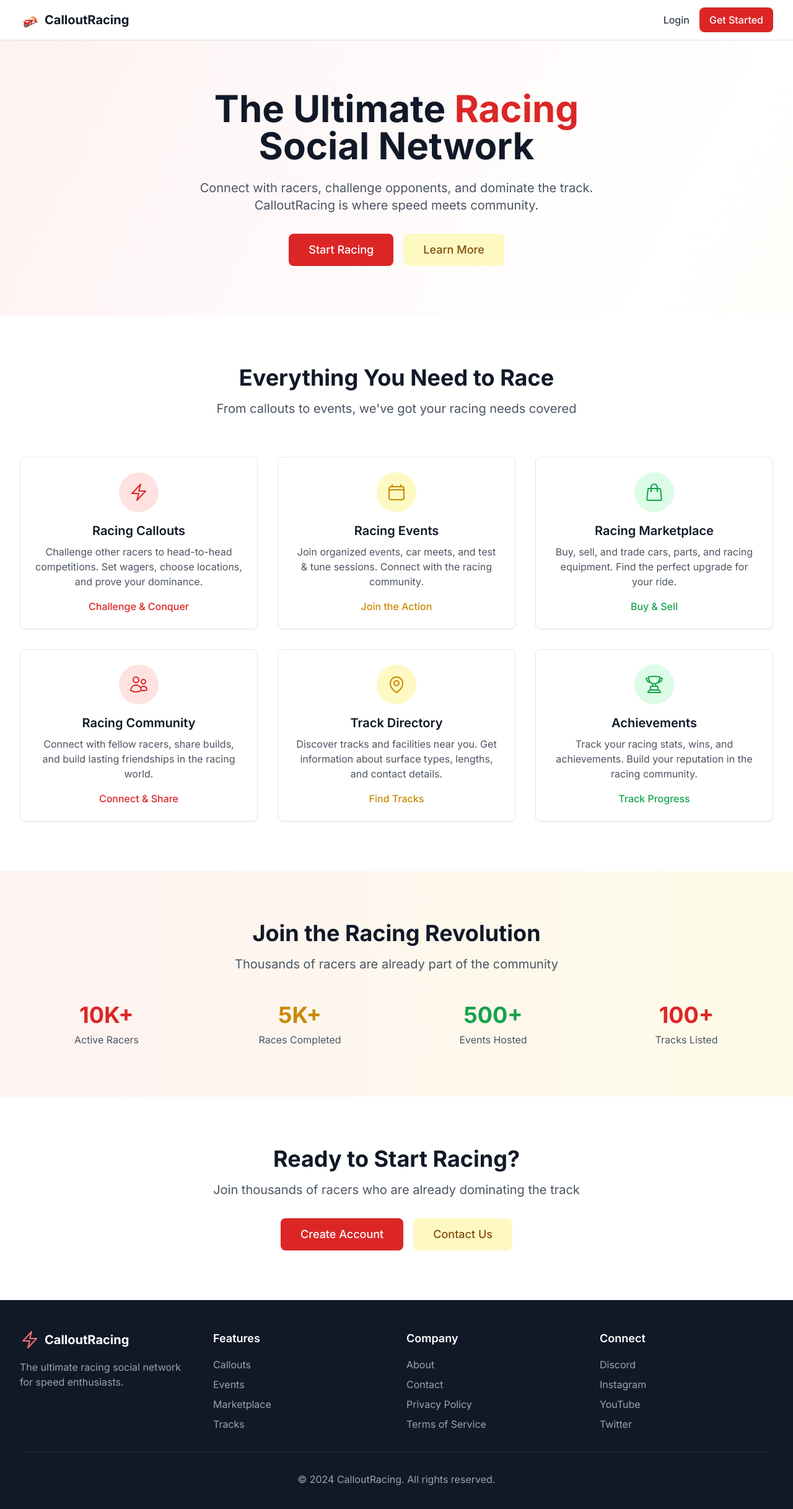
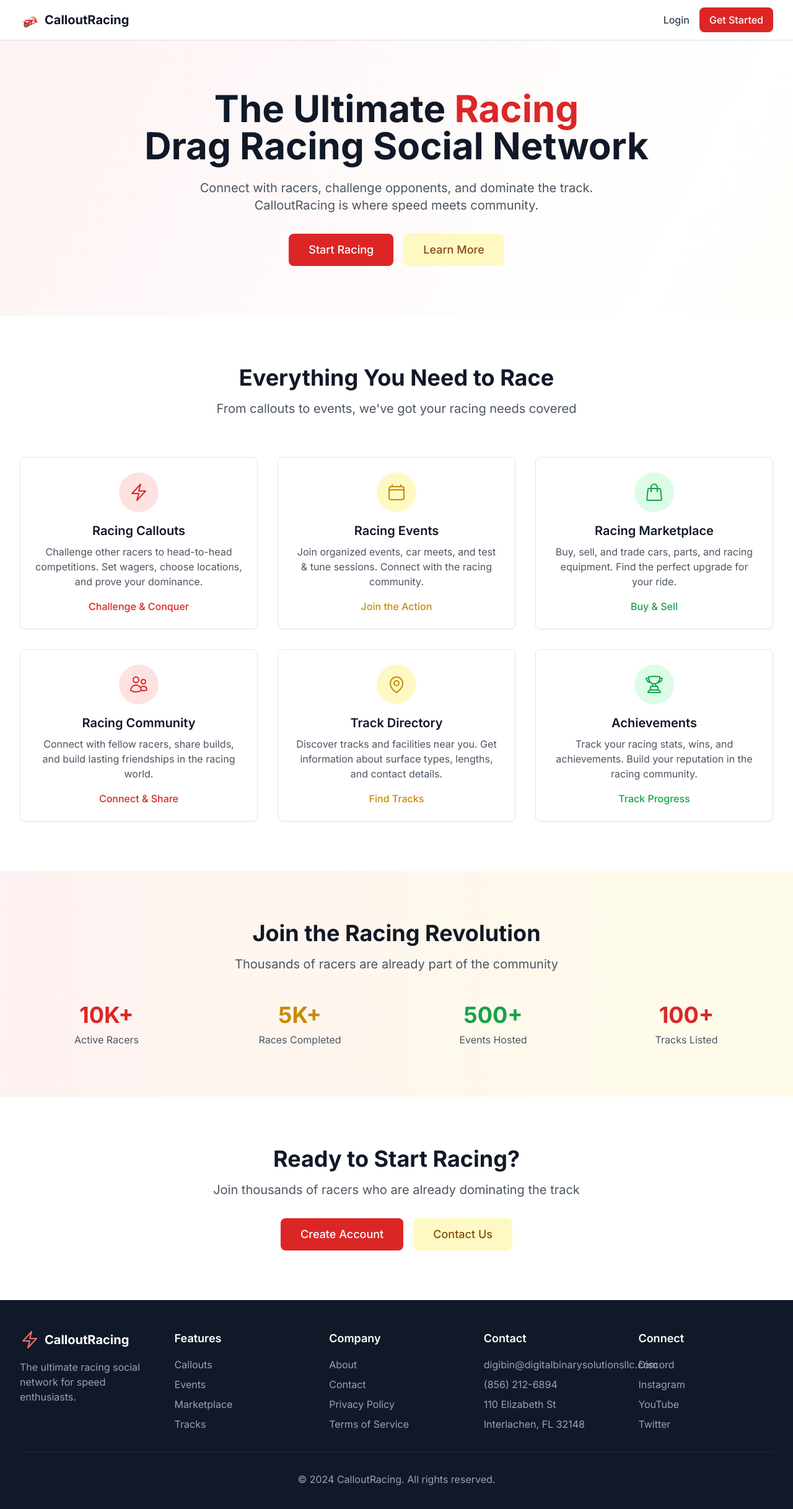
Before and after one commit to njs33487/CalloutRacing, a React (Vite) app in the folder frontend/: page / in a window 1280 px wide. Shown: the top 2434 px of the page at 62% size. Built offline with nearby package versions, Linux system fonts and the light colour scheme; no server answers; the HTML template or start-up script is replaced by a standard one.

Commit message:
Update contact information with actual phone and address

```diff
--- a/frontend/src/pages/About.tsx
+++ b/frontend/src/pages/About.tsx
@@ -37,7 +37,7 @@ export default function About() {
             The Ultimate
             <span className="text-primary-600"> Racing</span>
             <br />
-            Social Network
+            Drag Racing Social Network
           </h1>
           <p className="text-xl text-gray-600 mb-8 max-w-3xl mx-auto">
             Connect with racers, challenge opponents, and dominate the track.
@@ -198,7 +198,7 @@ export default function About() {
       {/* Footer */}
       <footer className="bg-gray-900 text-white py-12 px-4 sm:px-6 lg:px-8">
         <div className="max-w-7xl mx-auto">
-          <div className="grid grid-cols-1 md:grid-cols-4 gap-8">
+          <div className="grid grid-cols-1 md:grid-cols-5 gap-8">
             <div>
               <div className="flex items-center mb-4">
                 <BoltIcon className="h-8 w-8 text-primary-400" />
@@ -227,6 +227,15 @@ export default function About() {
               </ul>
             </div>
             <div>
+              <h3 className="text-lg font-semibold mb-4">Contact</h3>
+              <ul className="space-y-2 text-gray-400">
+                <li><a href="mailto:digibin@digitalbinarysolutionsllc.com" className="hover:text-white">digibin@digitalbinarysolutionsllc.com</a></li>
+                <li><a href="tel:+18562126894" className="hover:text-white">(856) 212-6894</a></li>
+                <li className="hover:text-white">110 Elizabeth St</li>
+                <li className="hover:text-white">Interlachen, FL 32148</li>
+              </ul>
+            </div>
+            <div>
               <h3 className="text-lg font-semibold mb-4">Connect</h3>
               <ul className="space-y-2 text-gray-400">
                 <li><a href="#" className="hover:text-white">Discord</a></li>
--- a/frontend/src/pages/Contact.tsx
+++ b/frontend/src/pages/Contact.tsx
@@ -58,13 +58,14 @@ export default function Contact() {
     {
       icon: PhoneIcon,
       title: 'Call Us',
-      details: ['+1 (555) 123-4567', 'Mon-Fri 9AM-6PM EST'],
-      description: 'Speak with our team'
+      details: ['(856) 212-6894', 'Mon-Fri 9AM-6PM EST'],
+      description: 'Speak with our team',
+      link: 'tel:+18562126894'
     },
     {
       icon: MapPinIcon,
       title: 'Visit Us',
-      details: ['123 Racing Street', 'Speed City, SC 12345'],
+      details: ['110 Elizabeth St', 'Interlachen, FL 32148'],
       description: 'Come see us in person'
     },
     {
```
